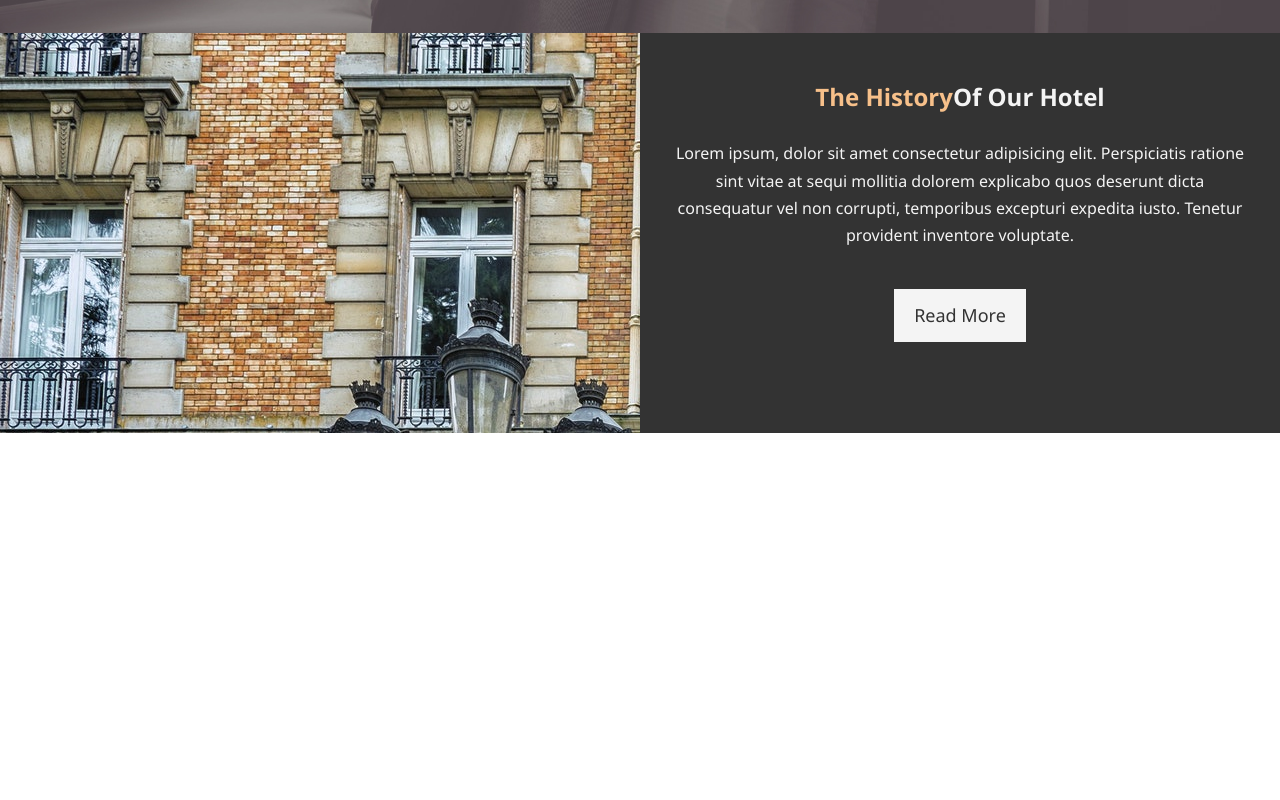
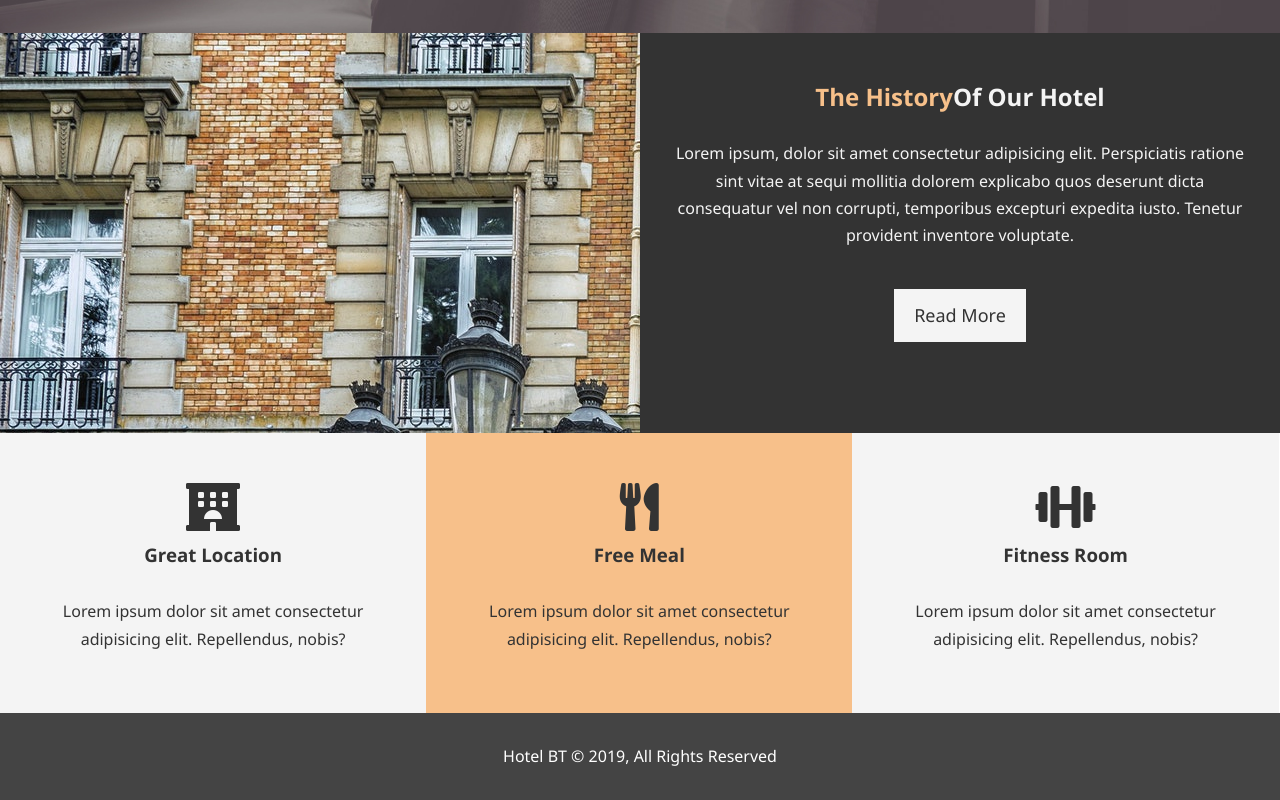
Before and after one commit to himanshugithub6201/HTMLandCSSProject1, a plain HTML site: page index.html in a window 1280 px wide. Shown: the part 634-1434 px from the top of the page. Before the commit the page ends 1067 px from the top, so only its background shows below. Drawn offline with Linux system fonts and the light colour scheme.

Commit message:
feature section and footer

```diff
--- a/css/style.css
+++ b/css/style.css
@@ -58,8 +58,11 @@ p{
   color: #333;
 }
 .bg-primary{
-  background: #333;
-  color: #f7c08a;
+  background: #f7c08a;
+  color: #333;
+}
+.clear{
+  clear: both;
 }
 /* navbar */
 #navbar{
@@ -132,3 +135,22 @@ p{
 #home-info .info-content p{
   padding-bottom: 30px;
 }
+
+/* features */
+.box{
+  float: left;
+  width: 33.3%;
+  padding: 50px;
+  text-align: center;
+}
+.box i{
+  margin-bottom: 10px;
+}
+
+/* footer */
+#main-footer{
+  text-align: center;
+  background: #444;
+  color: white;
+  padding: 20px;
+}
--- a/index.html
+++ b/index.html
@@ -5,6 +5,7 @@
   <meta name="viewport" content="width=device-width, initial-scale=1.0">
   <meta name="description" content="Welcome to Hotel in Boston">
   <meta name="keywords" content="hotel,boston hotel,new england hotel">
+  <link rel="stylesheet" href="https://use.fontawesome.com/releases/v5.6.1/css/all.css" integrity="sha384-gfdkjb5BdAXd+lj+gudLWI+BXq4IuLW5IT+brZEZsLFm++aCMlF1V92rMkPaX4PP" crossorigin="anonymous">
   <link rel="stylesheet" href="css/style.css">
   <title>Hotel BT | Boston Hotel | Welcome</title>
 </head>
@@ -40,5 +41,26 @@
       <a href="about.html" class="btn btn-light">Read More</a>
     </div>
   </section>
+  <section id="features">
+    <div class="box bg-light">
+      <i class="fas fa-hotel fa-3x"></i>
+      <h3>Great Location</h3>
+      <p>Lorem ipsum dolor sit amet consectetur adipisicing elit. Repellendus, nobis?</p>
+    </div>
+    <div class="box bg-primary">
+      <i class="fas fa-utensils fa-3x"></i>
+      <h3>Free Meal</h3>
+      <p>Lorem ipsum dolor sit amet consectetur adipisicing elit. Repellendus, nobis?</p>
+    </div>
+    <div class="box bg-light">
+      <i class="fas fa-dumbbell fa-3x"></i>
+      <h3>Fitness Room</h3>
+      <p>Lorem ipsum dolor sit amet consectetur adipisicing elit. Repellendus, nobis?</p>
+    </div>
+  </section>
+  <div class="clear"></div>
+  <footer id="main-footer">
+    <p>Hotel BT &copy; 2019, All Rights Reserved</p>
+  </footer>
 </body>
 </html>
```
